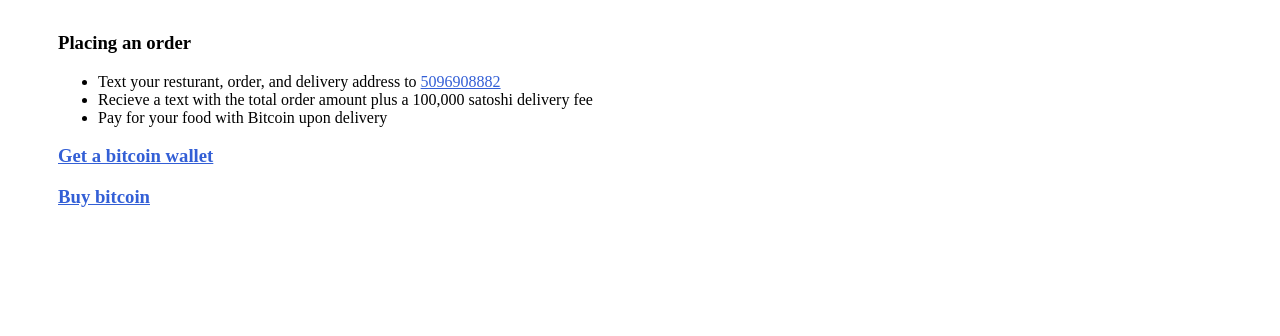
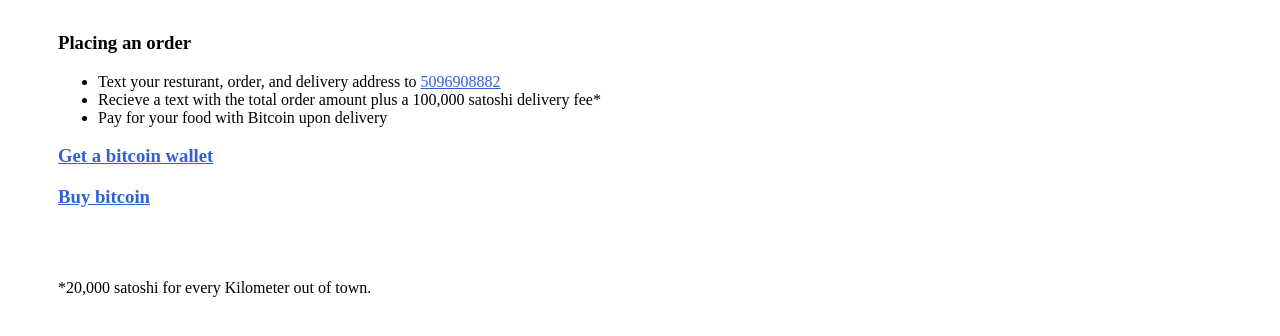
Before and after one commit to DanielWNewman/eat, a plain HTML site: page index.html in a window 1280 px wide. Shown: the part 474-810 px from the top of the page. Drawn offline with Linux system fonts and the light colour scheme.

Commit message:
Update index.html

```diff
--- a/index.html
+++ b/index.html
@@ -52,11 +52,13 @@ text-align:center;
   <h3 style="margin-top:35px;">Placing an order</h3>
   <ul>
     <li>Text your resturant, order, and delivery address to <a href="tel:+15096908882">5096908882</a></li>
-    <li>Recieve a text with the total order amount plus a 100,000 satoshi delivery fee</li>
+    <li>Recieve a text with the total order amount plus a 100,000 satoshi delivery fee*</li>
     <li>Pay for your food with Bitcoin upon delivery</li>
   </ul>
 <h3><a href="https://www.bitcoin.com">Get a bitcoin wallet</a></h3>
 <h3><a href="https://www.coinbase.com">Buy bitcoin</a></h3>
+ </br> </br>
+<p>*20,000 satoshi for every Kilometer out of town.</p>
 </body>
 
 </html>
```
